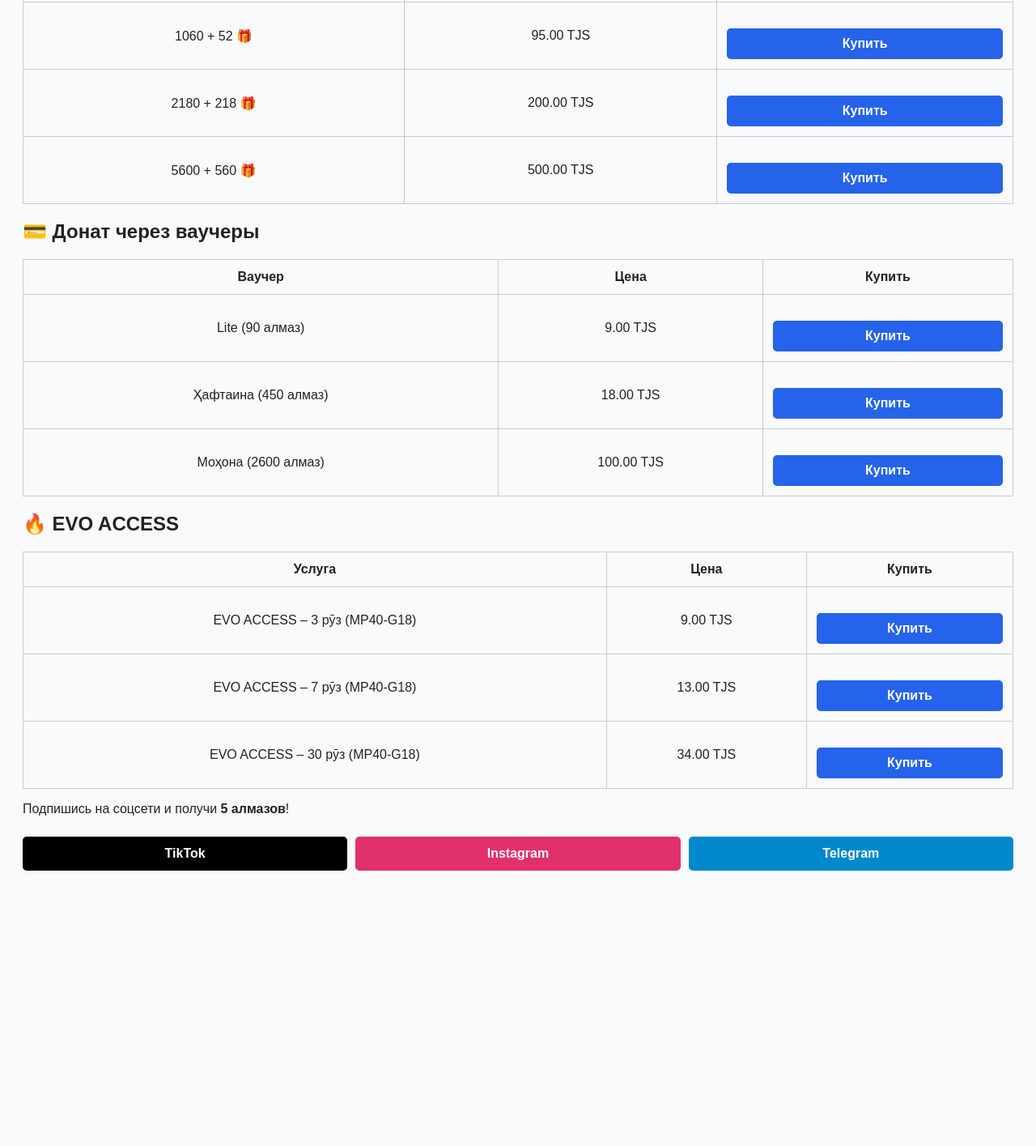
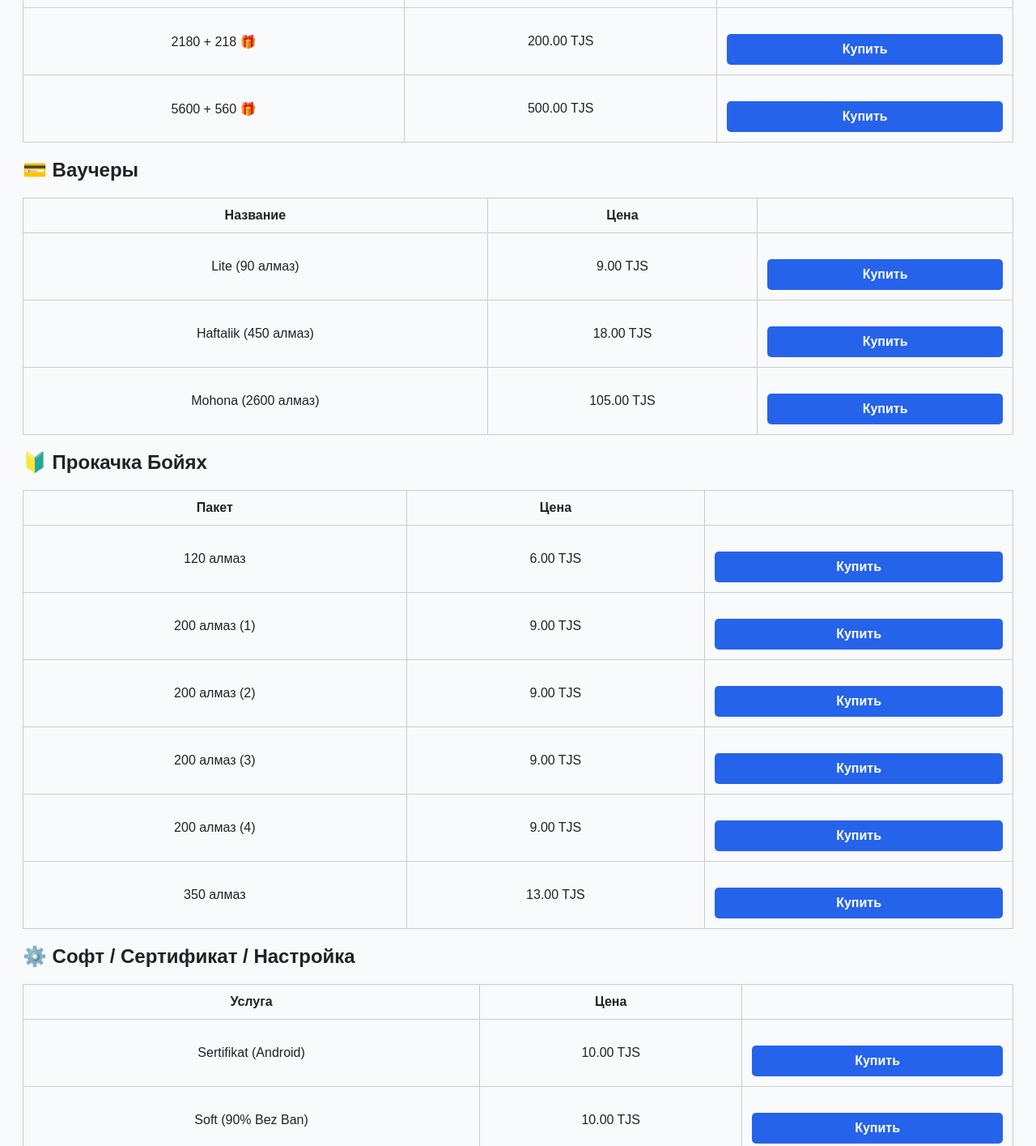
Before and after one commit to begaliev2010/Danater_Ramazon, a plain HTML site: page index.html in a window 1280 px wide. Shown: the part 627-2042 px from the top of the page at 81% size. Before the commit the page ends 1730 px from the top, so only its background shows below. Drawn offline with Linux system fonts and the light colour scheme.

Commit message:
Update index.html

```diff
--- a/index.html
+++ b/index.html
@@ -1,8 +1,9 @@
-<!DOCTYPE html><html lang="ru">
+<!DOCTYPE html>
+<html lang="ru">
 <head>
   <meta charset="UTF-8" />
   <meta name="viewport" content="width=device-width, initial-scale=1" />
-  <title>Donat Free Fire</title>
+  <title>Free Fire Donat</title>
   <style>
     body {
       font-family: Arial, sans-serif;
@@ -14,8 +15,8 @@
       margin-bottom: 10px;
     }
     label {
+      font-weight: bold;
       margin-top: 15px;
-      font-weight: bold;
       display: block;
     }
     select, input[type=text], input[type=tel], button {
@@ -48,41 +49,19 @@
       padding: 12px;
       text-align: center;
     }
-    .currency-selector {
+    .language-currency {
       display: flex;
-      gap: 10px;
-      margin-top: 10px;
+      flex-wrap: wrap;
+      gap: 20px;
+      margin-bottom: 20px;
     }
-    .currency-selector label {
+    .language-currency label {
       margin-top: 0;
-    }
-    .social {
-      margin-top: 25px;
-      display: flex;
-      gap: 10px;
-    }
-    .social a {
-      flex: 1;
-      text-decoration: none;
-      color: white;
-      padding: 12px 0;
-      font-weight: bold;
-      border-radius: 5px;
-      text-align: center;
-    }
-    .tiktok {
-      background: #000;
-    }
-    .instagram {
-      background: #E1306C;
-    }
-    .telegram {
-      background: #0088cc;
     }
     #orderModal {
       display: none;
       position: fixed;
-      z-index: 9999;
+      z-index: 1000;
       top: 0;
       left: 0;
       right: 0;
@@ -108,151 +87,234 @@
   </style>
 </head>
 <body>
-  <h1>Бегалиев Рамазон ✅</h1>
-  <label id="labelLang">Выберите язык:</label>
+  <h1 id="mainTitle">FREE FIRE DONAT</h1>
+
+  <div class="language-currency">
+    <div>
+      <label for="language">🌐 Выберите язык:</label>
       <select id="language" onchange="updateLanguage()">
         <option value="RU">Русский</option>
-    <option value="EN">English</option>
         <option value="TJ">Тоҷикӣ</option>
-  </select><label id="labelCurrency" style="margin-top:20px">Выберите валюту:</label>
+        <option value="UZ">O‘zbekcha</option>
+      </select>
+    </div>
+    <div>
+      <label>💱 Выберите валюта:</label><br />
+      <label><input type="radio" name="currency" value="TJS" checked onchange="updatePrices()" /> TJS</label>
+      <label><input type="radio" name="currency" value="RUB" onchange="updatePrices()" /> RUB</label>
+      <label><input type="radio" name="currency" value="USD" onchange="updatePrices()" /> USD</label>
+    </div>
+  </div>
 
-  <div class="currency-selector">
-    <label><input type="radio" name="currency" value="TJS" checked onchange="updatePrices()"> TJS</label>
-    <label><input type="radio" name="currency" value="USD" onchange="updatePrices()"> USD</label>
-    <label><input type="radio" name="currency" value="RUB" onchange="updatePrices()"> RUB</label>
-  </div>  <p id="topPromo"></p>
-  <h2 id="titleCheap"></h2>
-  <table id="diamondTable">
+  <h2 id="titleDiamonds">💎 Almaz to‘plamlari</h2>
+  <table>
     <thead>
-      <tr><th id="thDiamonds"></th><th id="thPrice"></th><th id="thBuy"></th></tr>
+      <tr>
+        <th id="thDiamondName">To‘plam</th>
+        <th id="thDiamondPrice">Narx</th>
+        <th></th>
+      </tr>
     </thead>
-    <tbody>
-      <tr data-price="10"><td>100 + 5 🎁</td><td class="price"></td><td><button></button></td></tr>
-      <tr data-price="30"><td>310 + 16 🎁</td><td class="price"></td><td><button></button></td></tr>
-      <tr data-price="50"><td>520 + 26 🎁</td><td class="price"></td><td><button></button></td></tr>
-      <tr data-price="95"><td>1060 + 52 🎁</td><td class="price"></td><td><button></button></td></tr>
-      <tr data-price="200"><td>2180 + 218 🎁</td><td class="price"></td><td><button></button></td></tr>
-      <tr data-price="500"><td>5600 + 560 🎁</td><td class="price"></td><td><button></button></td></tr>
-    </tbody>
+    <tbody id="diamondList"></tbody>
   </table>
-  <!-- Vaucherlar bo‘limi --><h2 id="titleVoucher"></h2>
-<table id="voucherTable">
+
+  <h2 id="titleVoucher">💳 Vaucherlar</h2>
+  <table>
     <thead>
-    <tr><th id="thVoucherType"></th><th id="thPriceVoucher"></th><th id="thVoucherBuy"></th></tr>
+      <tr>
+        <th id="thVoucherName">Nomi</th>
+        <th id="thVoucherPrice">Narx</th>
+        <th></th>
+      </tr>
     </thead>
-  <tbody>
-    <tr data-price="9"><td>Lite (90 алмаз)</td><td class="price"></td><td><button></button></td></tr>
-    <tr data-price="18"><td>Ҳафтаина (450 алмаз)</td><td class="price"></td><td><button></button></td></tr>
-    <tr data-price="100"><td>Моҳона (2600 алмаз)</td><td class="price"></td><td><button></button></td></tr>
-  </tbody>
-</table><!-- EVO Access bo‘limi --><h2 id="titleEvo"></h2>
-<table id="evoTable">
+    <tbody id="voucherList"></tbody>
+  </table>
+
+  <h2 id="titleBoyyah">🔰 Prokachka Boyyah</h2>
+  <table>
     <thead>
-    <tr><th id="thEvoService"></th><th id="thEvoPrice"></th><th id="thEvoBuy"></th></tr>
+      <tr>
+        <th id="thBoyyahName">To‘plam</th>
+        <th id="thBoyyahPrice">Narx</th>
+        <th></th>
+      </tr>
     </thead>
-  <tbody>
-    <tr data-price="9"><td id="evo3d">EVO ACCESS – 3 рӯз (MP40-G18)</td><td class="price"></td><td><button></button></td></tr>
-    <tr data-price="13"><td id="evo7d">EVO ACCESS – 7 рӯз (MP40-G18)</td><td class="price"></td><td><button></button></td></tr>
-    <tr data-price="34"><td id="evo30d">EVO ACCESS – 30 рӯз (MP40-G18)</td><td class="price"></td><td><button></button></td></tr>
-  </tbody>
-</table><!-- Tarmoqlar --><p id="subscribeText"></p>
-<div class="social">
-  <a href="https://tiktok.com/@begaliev_ramazon" target="_blank" class="tiktok">TikTok</a>
-  <a href="https://instagram.com/begaliev_ramazon" target="_blank" class="instagram">Instagram</a>
-  <a href="https://t.me/begaliev_ramazon" target="_blank" class="telegram">Telegram</a>
-</div><!-- Buyurtma Modal oynasi --><div id="orderModal">
+    <tbody id="boyyahList"></tbody>
+  </table>
+
+  <h2 id="titleSoft">⚙️ Soft / Sertifikat / Nastroyka</h2>
+  <table>
+    <thead>
+      <tr>
+        <th id="thSoftName">Xizmat turi</th>
+        <th id="thSoftPrice">Narx</th>
+        <th></th>
+      </tr>
+    </thead>
+    <tbody id="softList"></tbody>
+  </table>
+
+   <h2 id="titleSoft">⚙ Создать сайт</h2>
+  <table>
+    <thead>
+      <tr>
+        <th id="thSoftName">WhatsApp</th>
+        <th id="thSoftPrice">+992 03 183 1212</th>
+        <th></th>
+      </tr>
+    </thead>
+    <tbody id="saytList"></tbody>
+  </table>
+
+  <!-- Buyurtma Modal oynasi -->
+  <div id="orderModal">
     <div id="orderModalContent">
       <span class="closeBtn" onclick="closeOrderModal()">×</span>
       <h2 id="orderTitle"></h2>
-    <label id="labelPlayerId" for="playerId"></label>
-    <input type="text" id="playerId" placeholder="ID" />
-    <label id="labelPlayerPhone" for="playerPhone"></label>
+      <div id="idGroup">
+        <label for="playerId" id="labelPlayerId">ID:</label>
+        <input type="text" id="playerId" placeholder="123456789" />
+      </div>
+      <label for="playerPhone" id="labelPlayerPhone">📱 Telefon raqam:</label>
       <input type="tel" id="playerPhone" placeholder="+992 123 456 789" />
-    <label for="contactMethod" id="labelContact"></label>
+      <label for="contactMethod" id="labelContact">✉️ Qayerga yuboraylik?</label>
       <select id="contactMethod">
         <option value="telegram">Telegram</option>
         <option value="whatsapp">WhatsApp</option>
       </select>
-    <button onclick="sendOrder()">📨 <span id="btnSend"></span></button>
+      <button onclick="sendOrder()" id="sendButton">📨 Otpravit</button>
     </div>
   </div>
-  <!-- Davomi: JavaScript funksiyalari, tarjimalar, to'liq matnli ishlov --><script>
-  const rates = {
-    TJS: 1,
-    USD: 10 / 1.10,
-    RUB: 0.10
+
+  <script>
+    const rates = { TJS: 1, RUB: 0.1, USD: 10 / 1.1 };
+
+    const items = {
+      diamonds: [
+        ['100 + 5 🎁', 10],
+        ['310 + 16 🎁', 30],
+        ['520 + 26 🎁', 50],
+        ['1060 + 52 🎁', 95],
+        ['2180 + 218 🎁', 200],
+        ['5600 + 560 🎁', 500]
+      ],
+      voucher: [
+        ['Lite (90 алмаз)', 9],
+        ['Haftalik (450 алмаз)', 18],
+        ['Mohona (2600 алмаз)', 105]
+      ],
+      boyyah: [
+        ['120 алмаз', 6],
+        ['200 алмаз (1)', 9],
+        ['200 алмаз (2)', 9],
+        ['200 алмаз (3)', 9],
+        ['200 алмаз (4)', 9],
+        ['350 алмаз', 13]
+      ],
+      soft: [
+        ['Sertifikat (Android)', 10, false],
+        ['Soft (90% Bez Ban)', 10, false],
+        ['Nastroyka VIP (5см)', 5, false]
+      ],
+      sayt: [
+        ['sayt yasash', 10, false],
+
+      ]
     };
 
-  let currentLang = "RU";
-  let currentOrderText = "";
-  let currentOrderPrice = 0;
+    let orderItem = '',
+      orderPrice = 0,
+      askId = true;
 
     const translations = {
       RU: {
-      topPromo: "🎉 Закажи <strong>1000+ алмазов</strong> и получи <strong>50 в подарок!</strong>",
-      labelLang: "Выберите язык:",
-      labelCurrency: "Выберите валюту:",
-      titleCheap: "🎮 GARENA FREE FIRE – Дешёвый донат 🔥",
-      titleVoucher: "💳 Донат через ваучеры",
-      titleEvo: "🔥 EVO ACCESS",
-      subscribeText: "Подпишись на соцсети и получи <strong>5 алмазов</strong>!",
-      thDiamonds: "Алмазы", thPrice: "Цена", thBuy: "Купить",
-      thVoucherType: "Ваучер", thPriceVoucher: "Цена", thVoucherBuy: "Купить",
-      thEvoService: "Услуга", thEvoPrice: "Цена", thEvoBuy: "Купить",
-      labelPlayerId: "ID игрока:", labelPlayerPhone: "Номер телефона:",
-      labelContact: "Куда отправить:", btnSend: "Отправить",
-      orderTitle: "Заказ алмазов", alertFill: "Пожалуйста, заполните все поля!"
-    },
-    EN: {
-      topPromo: "🎉 Order <strong>1000+ diamonds</strong> and get <strong>50 free!</strong>",
-      labelLang: "Select Language:", labelCurrency: "Select Currency:",
-      titleCheap: "🎮 GARENA FREE FIRE – Cheap Donat 🔥",
-      titleVoucher: "💳 Donat by vouchers", titleEvo: "🔥 EVO ACCESS",
-      subscribeText: "Subscribe and get <strong>5 diamonds</strong>!",
-      thDiamonds: "Diamonds", thPrice: "Price", thBuy: "Buy",
-      thVoucherType: "Voucher", thPriceVoucher: "Price", thVoucherBuy: "Buy",
-      thEvoService: "Service", thEvoPrice: "Price", thEvoBuy: "Buy",
-      labelPlayerId: "Player ID:", labelPlayerPhone: "Phone Number:",
-      labelContact: "Send to:", btnSend: "Send",
-      orderTitle: "Diamond Order", alertFill: "Please fill all fields!"
+        mainTitle: 'Донат Free Fire',
+        titleDiamonds: '💎 Алмазы',
+        titleVoucher: '💳 Ваучеры',
+        titleBoyyah: '🔰 Прокачка Бойях',
+        titleSoft: '⚙️ Софт / Сертификат / Настройка',
+        titlesayt: '⚙️ Создать сайт',
+        thDiamondName: 'Пакет',
+        thDiamondPrice: 'Цена',
+        thVoucherName: 'Название',
+        thVoucherPrice: 'Цена',
+        thBoyyahName: 'Пакет',
+        thBoyyahPrice: 'Цена',
+        thSoftName: 'Услуга',
+        thSoftPrice: 'Цена',
+        labelPlayerId: 'ID игрока:',
+        labelPlayerPhone: 'Номер телефона:',
+        labelContact: 'Куда отправить:',
+        sendButton: 'Купить',
+        alertFill: 'Пожалуйста, заполните все поля!'
       },
       TJ: {
-      topPromo: "🎉 1000+ алмос фармоиш диҳед ва <strong>50</strong> тӯҳфа гиред!",
-      labelLang: "Забонро интихоб кунед:", labelCurrency: "Асъорро интихоб кунед:",
-      titleCheap: "🎮 GARENA FREE FIRE – Донати арзон 🔥",
-      titleVoucher: "💳 Донат тавассути ваучерҳо", titleEvo: "🔥 EVO ACCESS",
-      subscribeText: "Ба саҳифаҳои мо обуна шавед ва <strong>5 алмос</strong> гиред!",
-      thDiamonds: "Алмосҳо", thPrice: "Нарх", thBuy: "Харидан",
-      thVoucherType: "Ваучер", thPriceVoucher: "Нарх", thVoucherBuy: "Харидан",
-      thEvoService: "Хизмат", thEvoPrice: "Нарх", thEvoBuy: "Харидан",
-      labelPlayerId: "ID бозингар:", labelPlayerPhone: "Рақами телефон:",
-      labelContact: "Ба куҷо фиристода шавад:", btnSend: "Фиристодан",
-      orderTitle: "Фармоиши алмос", alertFill: "Лутфан ҳамаи майдонҳоро пур кунед!"
+        mainTitle: 'Донати арзон Free Fire',
+        titleDiamonds: '💎 Алмосҳо',
+        titleVoucher: '💳 Ваучерҳо',
+        titleBoyyah: '🔰 Прокачка Бойях',
+        titleSoft: '⚙️ Софт / Сертификат / Настройка',
+        titlesayt: '⚙️ Сайт сохтан',
+        thDiamondName: 'Пакет',
+        thDiamondPrice: 'Нархи',
+        thVoucherName: 'Ном',
+        thVoucherPrice: 'Нархи',
+        thBoyyahName: 'Пакет',
+        thBoyyahPrice: 'Нархи',
+        thSoftName: 'Хизмат',
+        thSoftPrice: 'Нархи',
+        labelPlayerId: 'ID бозингар:',
+        labelPlayerPhone: 'Рақами телефон:',
+        labelContact: 'Ба куҷо фиристода шавад:',
+        sendButton: 'Харидан',
+        alertFill: 'Лутфан ҳамаи майдонҳоро пур кунед!'
+      },
+      UZ: {
+        mainTitle: 'Free Fire Donat',
+        titleDiamonds: '💎 Almazlar',
+        titleVoucher: '💳 Vaucherlar',
+        titleBoyyah: '🔰 Boyyah Prokachka',
+        titleSoft: '⚙️ Soft / Sertifikat / Nastroyka',
+        titlesayt: '⚙️ Sayt yasash',
+        thDiamondName: 'To‘plam',
+        thDiamondPrice: 'Narx',
+        thVoucherName: 'Nomi',
+        thVoucherPrice: 'Narx',
+        thBoyyahName: 'To‘plam',
+        thBoyyahPrice: 'Narx',
+        thSoftName: 'Xizmat',
+        thSoftPrice: 'Narx',
+        labelPlayerId: 'ID:',
+        labelPlayerPhone: 'Telefon raqam:',
+        labelContact: 'Qayerga yuborilsin:',
+        sendButton: 'Sotib olish',
+        alertFill: 'Iltimos, barcha maydonlarni to‘ldiring!'
       }
     };
 
     function updateLanguage() {
-    const t = translations[currentLang = document.getElementById("language").value];
-    document.getElementById("topPromo").innerHTML = t.topPromo;
-    document.getElementById("labelLang").textContent = t.labelLang;
-    document.getElementById("labelCurrency").textContent = t.labelCurrency;
-    document.getElementById("titleCheap").textContent = t.titleCheap;
-    document.getElementById("titleVoucher").textContent = t.titleVoucher;
-    document.getElementById("titleEvo").textContent = t.titleEvo;
-    document.getElementById("subscribeText").innerHTML = t.subscribeText;
-    document.getElementById("thDiamonds").textContent = t.thDiamonds;
-    document.getElementById("thPrice").textContent = t.thPrice;
-    document.getElementById("thBuy").textContent = t.thBuy;
-    document.getElementById("thVoucherType").textContent = t.thVoucherType;
-    document.getElementById("thPriceVoucher").textContent = t.thPriceVoucher;
-    document.getElementById("thVoucherBuy").textContent = t.thVoucherBuy;
-    document.getElementById("thEvoService").textContent = t.thEvoService;
-    document.getElementById("thEvoPrice").textContent = t.thEvoPrice;
-    document.getElementById("thEvoBuy").textContent = t.thEvoBuy;
-    document.getElementById("labelPlayerId").textContent = t.labelPlayerId;
-    document.getElementById("labelPlayerPhone").textContent = t.labelPlayerPhone;
-    document.getElementById("labelContact").textContent = t.labelContact;
-    document.getElementById("btnSend").textContent = t.btnSend;
+      const lang = document.getElementById('language').value;
+      document.documentElement.lang = lang.toLowerCase();
+      const t = translations[lang];
+
+      document.getElementById('mainTitle').textContent = t.mainTitle;
+      document.getElementById('titleDiamonds').textContent = t.titleDiamonds;
+      document.getElementById('titleVoucher').textContent = t.titleVoucher;
+      document.getElementById('titleBoyyah').textContent = t.titleBoyyah;
+      document.getElementById('titleSoft').textContent = t.titleSoft;
+      document.getElementById('thDiamondName').textContent = t.thDiamondName;
+      document.getElementById('thDiamondPrice').textContent = t.thDiamondPrice;
+      document.getElementById('thVoucherName').textContent = t.thVoucherName;
+      document.getElementById('thVoucherPrice').textContent = t.thVoucherPrice;
+      document.getElementById('thBoyyahName').textContent = t.thBoyyahName;
+      document.getElementById('thBoyyahPrice').textContent = t.thBoyyahPrice;
+      document.getElementById('thSoftName').textContent = t.thSoftName;
+      document.getElementById('thSoftPrice').textContent = t.thSoftPrice;
+      document.getElementById('labelPlayerId').textContent = t.labelPlayerId;
+      document.getElementById('labelPlayerPhone').textContent = t.labelPlayerPhone;
+      document.getElementById('labelContact').textContent = t.labelContact;
+      document.getElementById('sendButton').textContent = t.sendButton;
+
       updatePrices();
     }
 
@@ -260,60 +322,138 @@
       return document.querySelector("input[name='currency']:checked").value;
     }
 
-  function getConvertedPrice(tjsPrice) {
+    function convertPrice(tjsPrice) {
       const currency = getSelectedCurrency();
       const rate = rates[currency];
-    if (currency === "USD") return (tjsPrice / rate).toFixed(2) + " $";
-    if (currency === "RUB") return Math.round(tjsPrice / rate) + " ₽";
-    return tjsPrice.toFixed(2) + " TJS";
+      if (currency === 'USD') return (tjsPrice / rate).toFixed(2) + ' $';
+      if (currency === 'RUB') return Math.round(tjsPrice / rate) + ' ₽';
+      return tjsPrice.toFixed(2) + ' TJS';
+    }
+
+    function createRow(item, index, category) {
+      const tr = document.createElement('tr');
+      tr.setAttribute('data-price', item[1]);
+      tr.setAttribute('data-category', category);
+      tr.setAttribute('data-index', index);
+
+      const tdName = document.createElement('td');
+      tdName.textContent = item[0];
+      const tdPrice = document.createElement('td');
+      tdPrice.className = 'price';
+      const tdBuy = document.createElement('td');
+      const btnBuy = document.createElement('button');
+
+      btnBuy.textContent = translations[document.getElementById('language').value].sendButton;
+      btnBuy.onclick = () => openOrderModal(category, index);
+
+      tdBuy.appendChild(btnBuy);
+      tr.appendChild(tdName);
+      tr.appendChild(tdPrice);
+      tr.appendChild(tdBuy);
+      return tr;
+    }
+
+    function fillTables() {
+      const diamondList = document.getElementById('diamondList');
+      const voucherList = document.getElementById('voucherList');
+      const boyyahList = document.getElementById('boyyahList');
+      const softList = document.getElementById('softList');
+
+      diamondList.innerHTML = '';
+      voucherList.innerHTML = '';
+      boyyahList.innerHTML = '';
+      softList.innerHTML = '';
+
+      items.diamonds.forEach((item, i) => {
+        diamondList.appendChild(createRow(item, i, 'diamonds'));
+      });
+      items.voucher.forEach((item, i) => {
+        voucherList.appendChild(createRow(item, i, 'voucher'));
+      });
+      items.boyyah.forEach((item, i) => {
+        boyyahList.appendChild(createRow(item, i, 'boyyah'));
+      });
+      items.soft.forEach((item, i) => {
+        softList.appendChild(createRow(item, i, 'soft'));
+      });
     }
 
     function updatePrices() {
-    document.querySelectorAll("table tbody tr").forEach(row => {
-      const tjsPrice = parseFloat(row.getAttribute("data-price"));
-      row.querySelector(".price").textContent = getConvertedPrice(tjsPrice);
-      const btn = row.querySelector("button");
-      btn.textContent = translations[currentLang].thBuy;
-      btn.onclick = () => openOrderModal(row.cells[0].textContent, getConvertedPrice(tjsPrice));
+      document.querySelectorAll('tbody tr').forEach(tr => {
+        const price = parseFloat(tr.getAttribute('data-price'));
+        const tdPrice = tr.querySelector('.price');
+        tdPrice.textContent = convertPrice(price);
+        // Update button text for language change
+        const btn = tr.querySelector('button');
+        btn.textContent = translations[document.getElementById('language').value].sendButton;
       });
     }
 
-  function openOrderModal(itemName, itemPrice) {
-    currentOrderText = itemName;
-    currentOrderPrice = itemPrice;
-    document.getElementById("orderTitle").textContent =
-      translations[currentLang].orderTitle + ": " + itemName + " — " + itemPrice;
-    document.getElementById("playerId").value = "";
-    document.getElementById("playerPhone").value = "";
-    document.getElementById("contactMethod").value = "telegram";
-    document.getElementById("orderModal").style.display = "block";
+    function openOrderModal(category, index) {
+      orderItem = items[category][index];
+      orderPrice = orderItem[1];
+
+      const lang = document.getElementById('language').value;
+      const t = translations[lang];
+
+      const orderTitle = `${t.mainTitle}: ${orderItem[0]} — ${convertPrice(orderPrice)}`;
+      document.getElementById('orderTitle').textContent = orderTitle;
+
+      // Show or hide playerId input depending on category
+      if(category === 'soft') {
+        askId = false;
+        document.getElementById('idGroup').style.display = 'none';
+      } else {
+        askId = true;
+        document.getElementById('idGroup').style.display = 'block';
+      }
+
+      // Clear inputs
+      document.getElementById('playerId').value = '';
+      document.getElementById('playerPhone').value = '';
+      document.getElementById('contactMethod').value = 'telegram';
+
+      document.getElementById('orderModal').style.display = 'block';
     }
 
     function closeOrderModal() {
-    document.getElementById("orderModal").style.display = "none";
+      document.getElementById('orderModal').style.display = 'none';
     }
 
     function sendOrder() {
-    const playerId = document.getElementById("playerId").value.trim();
-    const playerPhone = document.getElementById("playerPhone").value.trim();
-    const contactMethod = document.getElementById("contactMethod").value;
-    if (!playerId || !playerPhone) {
-      alert(translations[currentLang].alertFill);
+      const phone = document.getElementById('playerPhone').value.trim();
+      const contact = document.getElementById('contactMethod').value;
+      const id = document.getElementById('playerId').value.trim();
+
+      const lang = document.getElementById('language').value;
+      const t = translations[lang];
+
+      if (!phone || (askId && !id)) {
+        alert(t.alertFill);
         return;
       }
 
-    const message = encodeURIComponent(
-      `🧾 ЗАКАЗ:\n📦 ${currentOrderText} — ${currentOrderPrice}\n🎮 ID: ${playerId}\n📞 Телефон: ${playerPhone}`
-    );
+      let message = `🧾 Заказ:\n📦 ${orderItem[0]} — ${convertPrice(orderPrice)}\n`;
 
-    const contactUrl =
-      contactMethod === "whatsapp"
-        ? `https://wa.me/992031831212?text=${message}`
-        : `https://t.me/begaliev_ramazon?text=${message}`;
+      if(askId) message += `🎮 ID: ${id}\n`;
+      message += `📞 Телефон: ${phone}`;
 
-    window.open(contactUrl, "_blank");
+      // Telegram or WhatsApp link
+      let url = '';
+      if (contact === 'telegram') {
+        url = `https://t.me/begaliev_ramazon?text=${encodeURIComponent(message)}`;
+      } else {
+        url = `https://wa.me/992031831212?text=${encodeURIComponent(message)}`;
+      }
+
+      window.open(url, '_blank');
       closeOrderModal();
     }
 
+    // Initial setup
+    fillTables();
     updateLanguage();
+
   </script>
+</body>
+</html>
```
Lines whose indentation alone changed are shown as unchanged.
